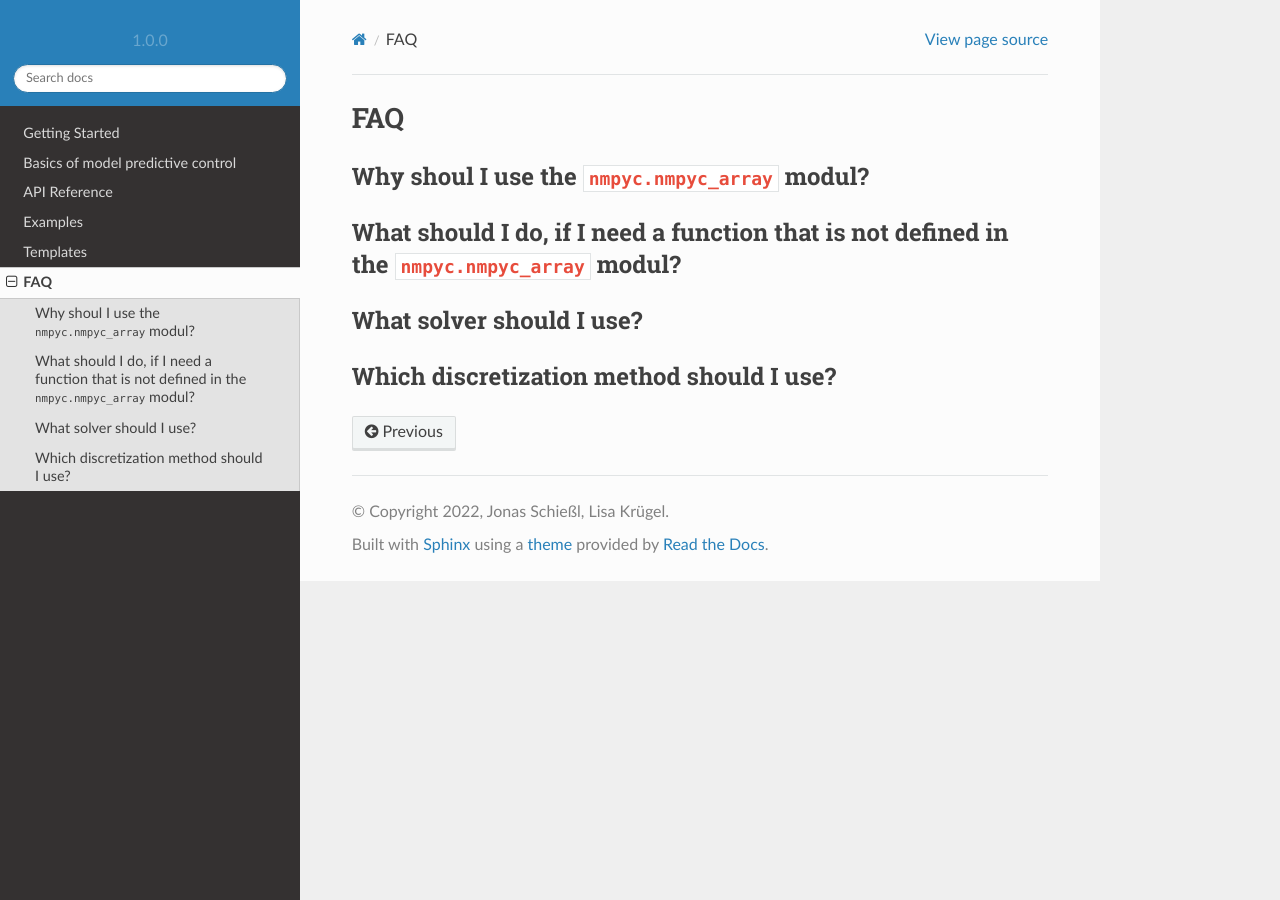
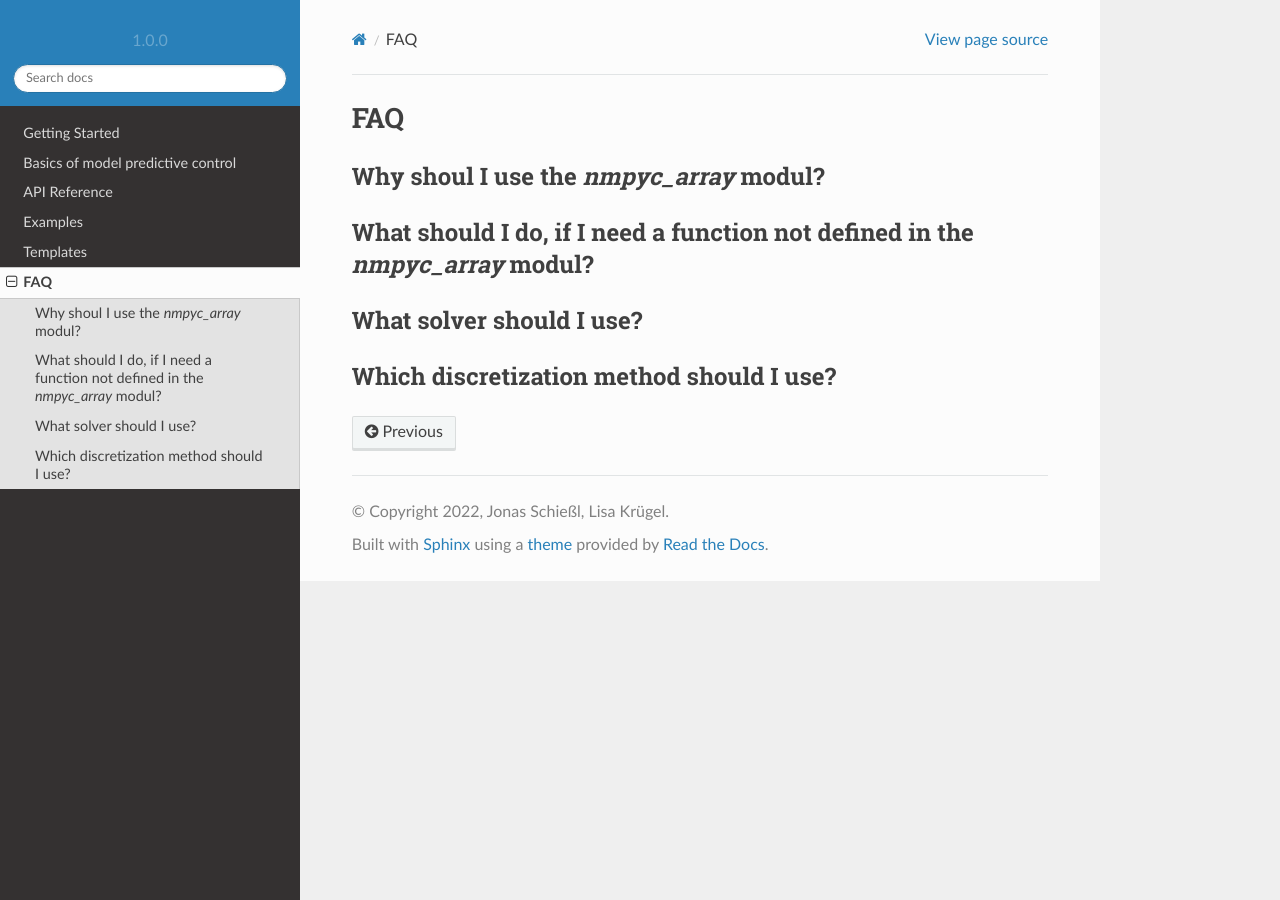
Before and after one commit to nMPyC/nmpyc, a Sphinx documentation site: the page built from docs/source/faq.rst, in a window 1280 px wide. Built offline with Sphinx 7.4.7 and the Read the Docs theme 2.0.0, drawn with Linux system fonts in a browser that asks for light colours; cross-references to code outside the pages are shown as plain code.

Commit message:
Update faq.rst

```diff
--- a/docs/source/faq.rst
+++ b/docs/source/faq.rst
@@ -1,12 +1,12 @@
 FAQ
 ====
 
-Why shoul I use the :py:modul:`nmpyc.nmpyc_array` modul?
----------------------------------------------------------
+Why shoul I use the `nmpyc_array` modul?
+------------------------------------------
 
 
-What should I do, if I need a function that is not defined in the :py:modul:`nmpyc.nmpyc_array` modul?
--------------------------------------------------------------------------------------------------------
+What should I do, if I need a function not defined in the `nmpyc_array` modul?
+--------------------------------------------------------------------------------
 
 
 What solver should I use?
```
